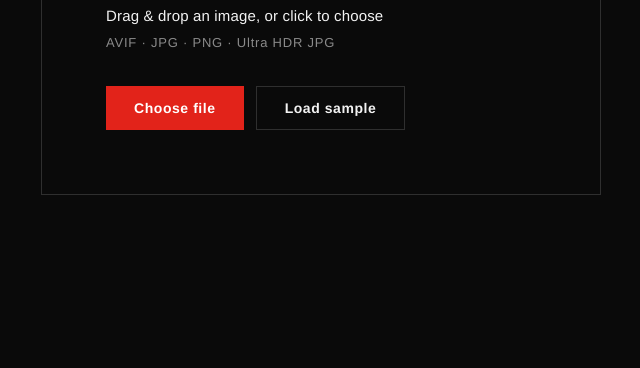
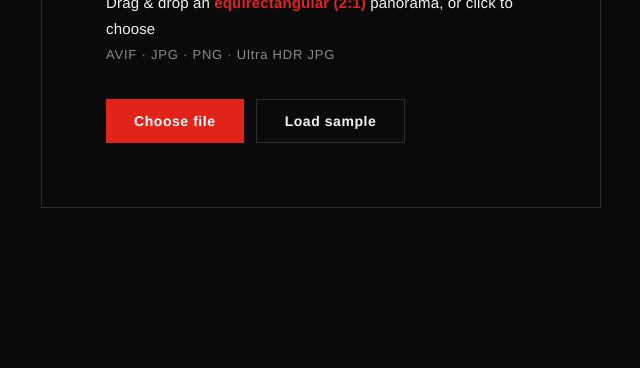
Before and after one commit to realsee-developer/panorama-viewer, a website built with Vite: page index.html in a window 1280 px wide. Shown: the part 432-800 px from the top of the page, without its empty margins (319-959 px from the left). Built offline with nearby package versions, Linux system fonts and the light colour scheme.

Commit message:
ui: state that the input must be an equirectangular (2:1) panorama

```diff
--- a/index.html
+++ b/index.html
@@ -23,7 +23,7 @@
         <div class="dropzone__inner">
           <h1 class="dropzone__title">Panorama<br />Viewer</h1>
           <p class="dropzone__hint">
-            Drag &amp; drop an image, or click to choose<br />
+            Drag &amp; drop an <strong>equirectangular (2:1)</strong> panorama, or click to choose<br />
             <span class="muted">AVIF · JPG · PNG · Ultra&nbsp;HDR JPG</span>
           </p>
           <div class="dropzone__actions">
--- a/src/style.css
+++ b/src/style.css
@@ -105,6 +105,11 @@ body {
   line-height: 1.7;
   color: var(--fg);
   margin-bottom: 32px;
+}
+
+.dropzone__hint strong {
+  color: var(--accent);
+  font-weight: 600;
 }
 
 .muted {
```
